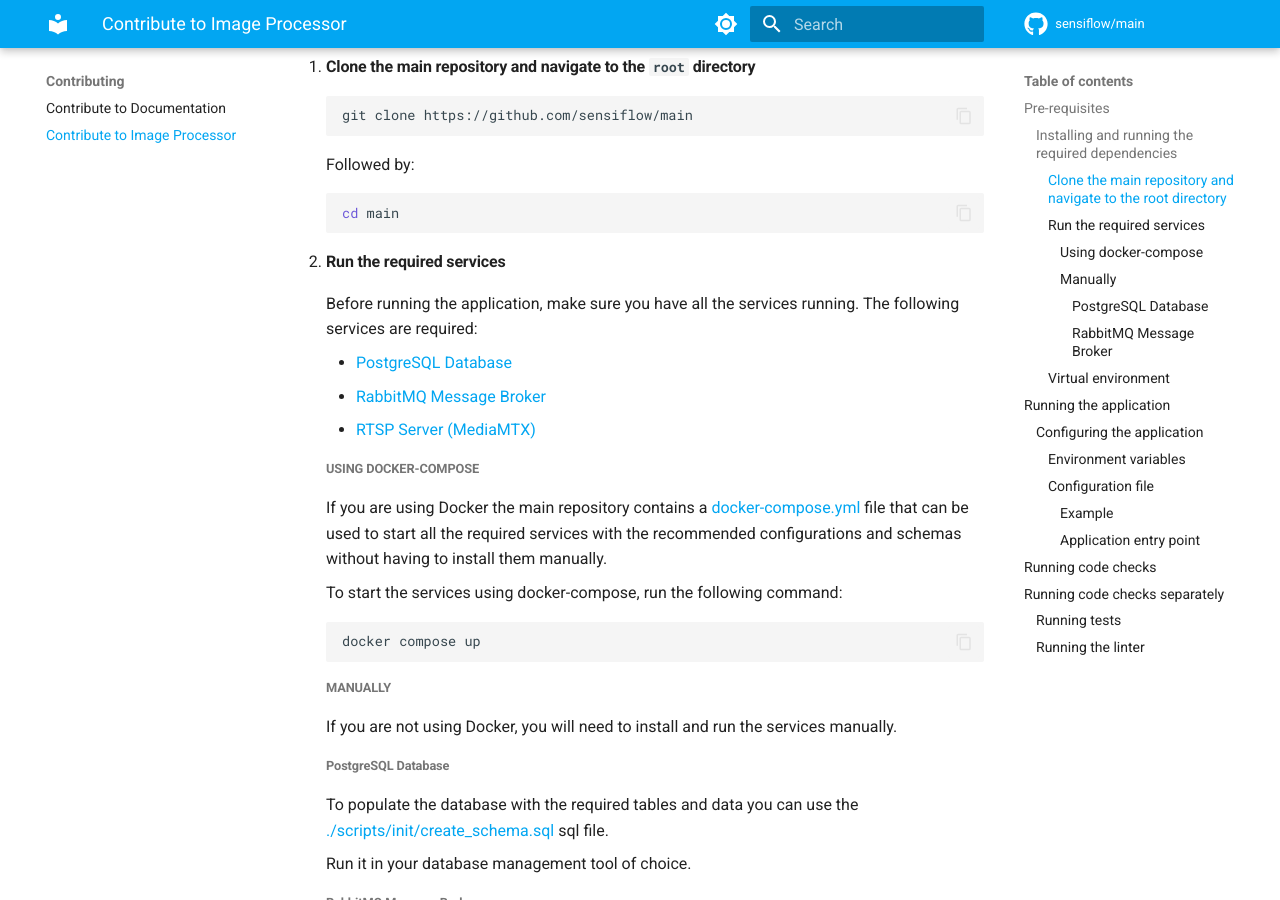
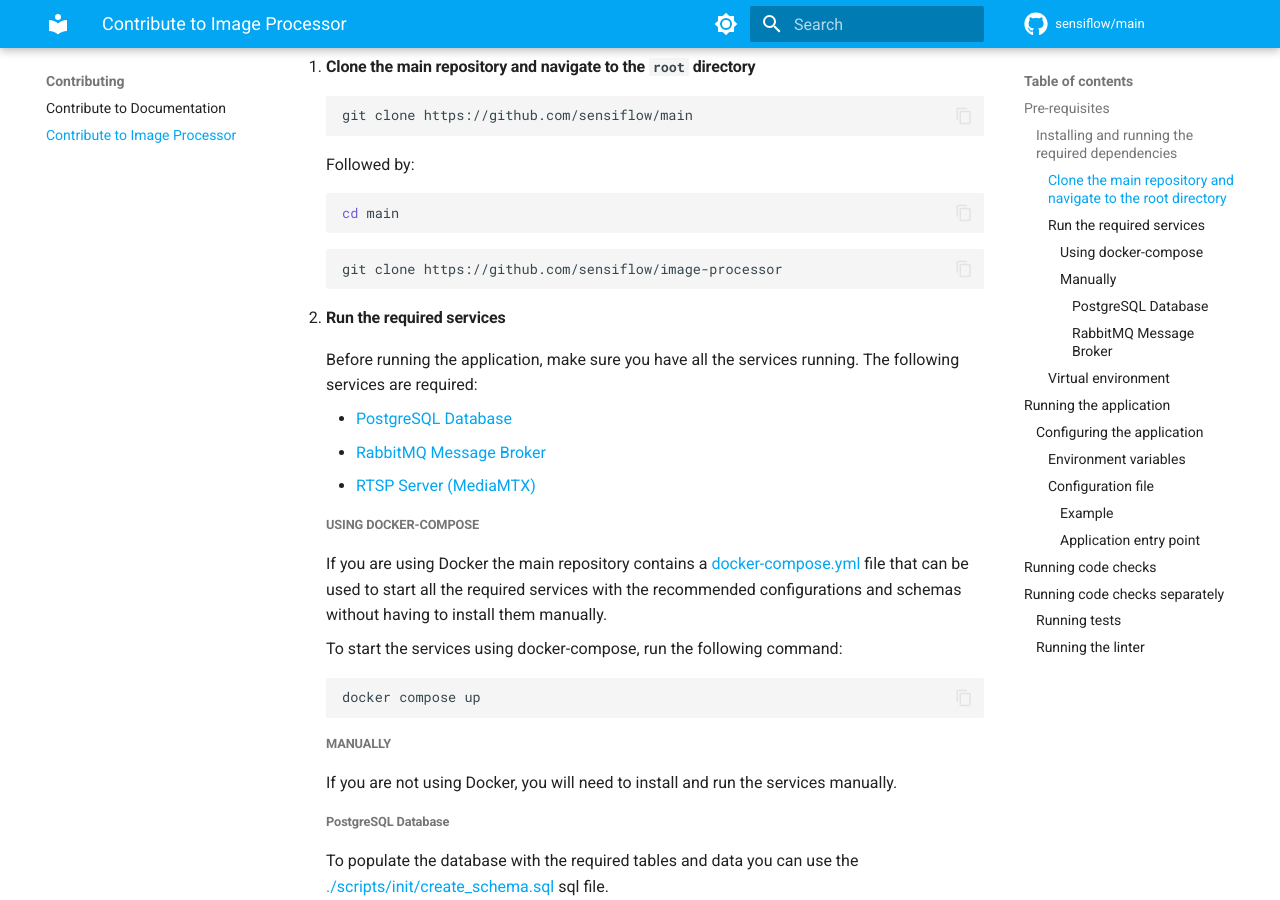
Before and after one commit to sensiflow/main, an MkDocs documentation site: the page built from docs/contributing/image-processor.md, in a window 1280 px wide and 900 px high, scrolled down 637 px. Built offline with MkDocs 1.6.1 and Material for MkDocs 9.7.7, drawn with Linux system fonts in a browser that asks for light colours; comment, search, counter and statistics services are not loaded.

Commit message:
Deleted submodules. To keep module's code separate it's required to clone each repo into the main repo.

````diff
--- a/docs/contributing/image-processor.md
+++ b/docs/contributing/image-processor.md
@@ -24,6 +24,10 @@ Once all the pre-requisites are met, the following steps need to be followed:
 
     ```sh
     cd main
+    ```
+
+    ```sh
+    git clone https://github.com/sensiflow/image-processor
     ```
 
 2.  #### Run the required services
````
